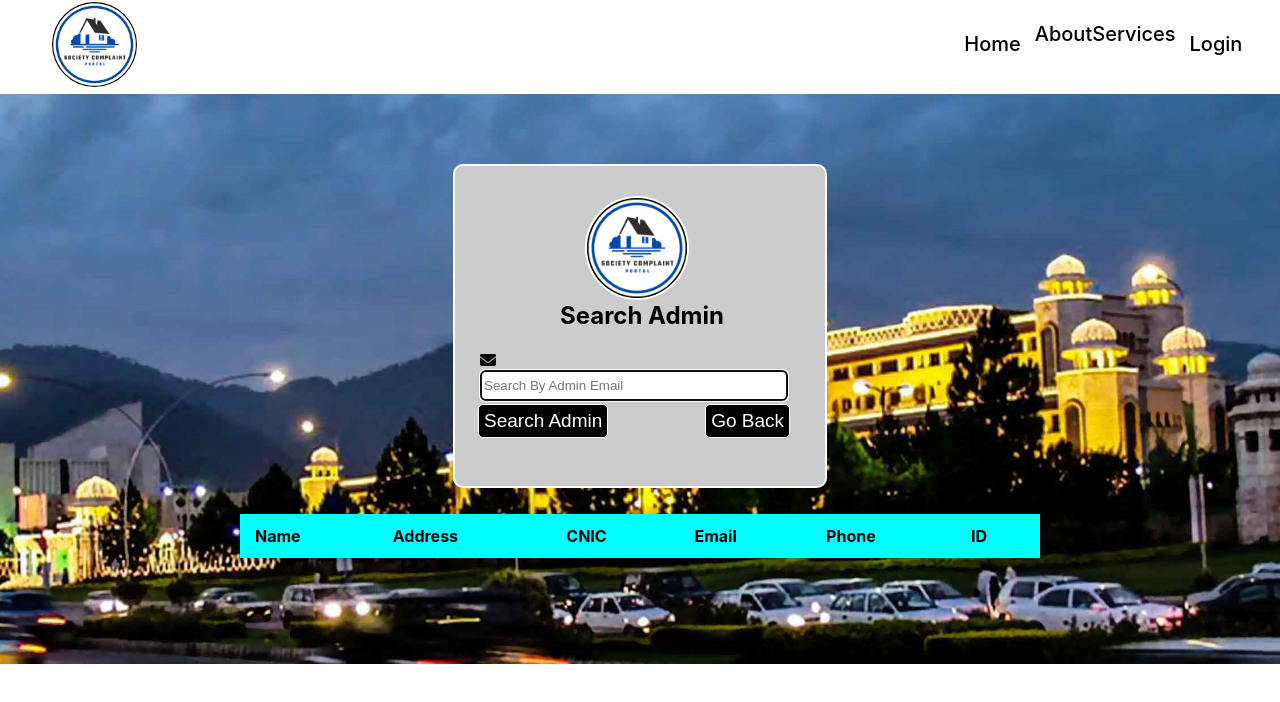
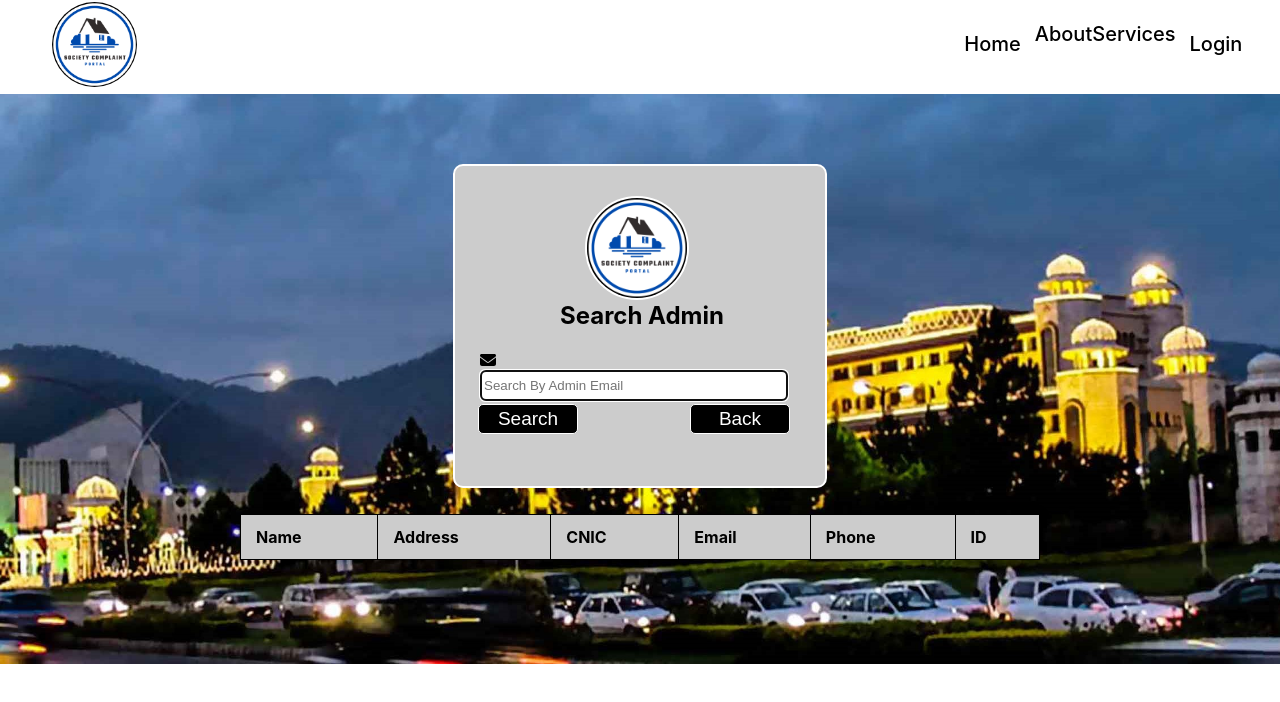
Before and after one commit to Bsef19m519/Society-Complaint-Portal-MERN-, a React (Create React App) app in the folder frontend/: page /view-admin in a window 1280 px wide. Shown: the top 702 px of the page. Built offline with nearby package versions, Linux system fonts and the light colour scheme.

Commit message:
gui changes

```diff
--- a/frontend/src/components/Button/ScreenBtn.css
+++ b/frontend/src/components/Button/ScreenBtn.css
@@ -1,10 +1,11 @@
 .screen-btn-div {
   background-color: black;
-  padding: 5px;
+  padding: 3px;
   border: 1px solid white;
   border-radius: 5px;
   color: white;
   font-size: 19px;
   font-weight: 400;
+  width: 100px;
   cursor: pointer;
 }
--- a/frontend/src/components/Login/Login.css
+++ b/frontend/src/components/Login/Login.css
@@ -3,9 +3,9 @@
   justify-content: center;
   align-items: center;
   height: 600px;
-  background-image: url("pmdu-bg1.jpg");
+  background-image: url("bg1.jpeg");
   background-repeat: no-repeat;
-  background-size: cover;
+  background-size: 100% 800px;
   /* border: 10px solid yellow; */
 }
 
--- a/frontend/src/components/Login/Login.js
+++ b/frontend/src/components/Login/Login.js
@@ -105,7 +105,7 @@ const Login = () => {
           <div className="loginDiv">
             <ScreenBtn type="submit">Sign In</ScreenBtn>
             <ScreenBtn type="button" onClick={SAnextPage}>
-              Super Admin
+              SA
             </ScreenBtn>
           </div>
         </form>
--- a/frontend/src/superAdmin/SearchAdmin.css
+++ b/frontend/src/superAdmin/SearchAdmin.css
@@ -65,20 +65,23 @@
 
 .data-table {
   border-collapse: collapse;
+  /* border: 1px solid black; */
   width: 100%;
   max-width: 800px;
-  background-color: #fff;
+  background-color: #cccccc;
   box-shadow: 0px 0px 10px rgba(0, 0, 0, 0.2);
 }
 
 .data-table th,
 .data-table td {
+  border: 1px solid black;
   padding: 12px 15px;
   text-align: left;
+  /* border-color: black; */
 }
 
 .data-table th {
-  background-color: cyan;
+  background-color: #cccccc;
   color: black;
 }
 
@@ -92,7 +95,7 @@
 
 .superAdmin-search-message {
   padding-left: 2px;
-  color: white;
-  background-color: black;
+  color: black;
+  font-style: italic;
   margin: -10px 7px 7px 7px;
 }
--- a/frontend/src/superAdmin/addAdmin.js
+++ b/frontend/src/superAdmin/addAdmin.js
@@ -261,9 +261,9 @@ const AddAdmin = () => {
           />
         </div>
         <div className="SA-Addadmin-singleButton-container">
-          <ScreenBtn type="submit">Add Admin</ScreenBtn>
+          <ScreenBtn type="submit">Add </ScreenBtn>
           <ScreenBtn type="button" onClick={sAdminHomePage}>
-            Go Back
+            Back
           </ScreenBtn>
         </div>
         <div className="superAdmin-Add-message">
--- a/frontend/src/superAdmin/deleteAdmin.js
+++ b/frontend/src/superAdmin/deleteAdmin.js
@@ -70,9 +70,9 @@ const DeleteAdmin = () => {
           />
         </div>
         <div className="SA-DeleteAdmin-singleButton-container">
-          <ScreenBtn type="submit">Delete Admin</ScreenBtn>
+          <ScreenBtn type="submit">Delete</ScreenBtn>
           <ScreenBtn type="button" onClick={sAdminHomePage}>
-            Go Back
+            Back
           </ScreenBtn>
         </div>
         <div className="superAdmin-delete-message">
--- a/frontend/src/superAdmin/searchAdmin.js
+++ b/frontend/src/superAdmin/searchAdmin.js
@@ -88,9 +88,9 @@ const ViewAdmin = () => {
             />
           </div>
           <div className="SA-searchAdmin-singlebutton-container">
-            <ScreenBtn type="submit">Search Admin</ScreenBtn>
+            <ScreenBtn type="submit">Search </ScreenBtn>
             <ScreenBtn type="button" onClick={sAdminHomePage}>
-              Go Back
+              Back
             </ScreenBtn>
           </div>
           <div className="superAdmin-search-message">
--- a/frontend/src/superAdmin/updateAdmin.js
+++ b/frontend/src/superAdmin/updateAdmin.js
@@ -292,9 +292,9 @@ const UpdateAdmin = () => {
             />
           </div>
           <div className="SA-Updateadmin-singleButton-container">
-            <ScreenBtn type="submit">Update Admin</ScreenBtn>
+            <ScreenBtn type="submit">Update </ScreenBtn>
             <ScreenBtn type="button" onClick={sAdminHomePage}>
-              Go Back
+              Back
             </ScreenBtn>
           </div>
         </div>
```
Also changed, not shown: frontend/src/components/Login/bg.jpg (added), frontend/src/components/Login/bg1.jpeg (added).
